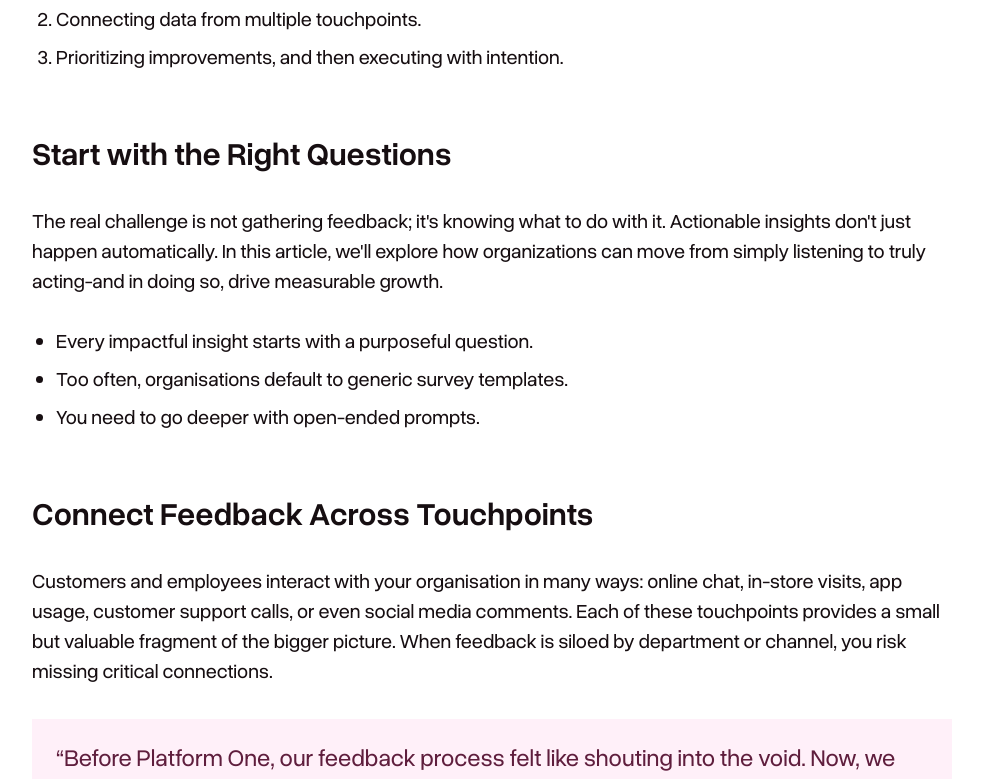
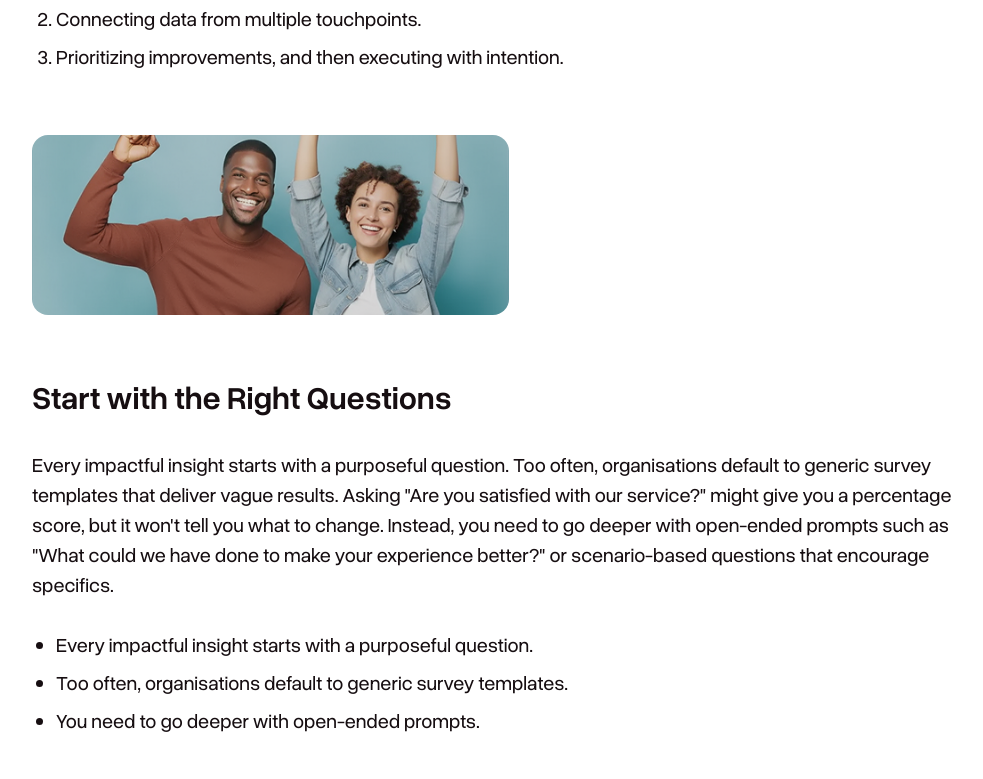
Before and after one commit to abdul-muhaimin-toha/platformone, a Next.js app: page /policies/1 in a window 1280 px wide. Shown: the part 720-1499 px from the top of the page, without its empty margins (284-1267 px from the left). Built offline with nearby package versions, Linux system fonts and the light colour scheme.

Commit message:
policies page done

```diff
--- a/app/policies/[slug]/page.tsx
+++ b/app/policies/[slug]/page.tsx
@@ -2,6 +2,7 @@ import Button from '@/components/globals/Button';
 import BlogsContent from '@/components/sections/insights/BlogsContent';
 import MobileNavDrawer from '@/components/sections/insights/MobileNavDrawer';
 import Sidebar from '@/components/sections/insights/sidebar/Sidebar';
+import PoliciesRichText from '@/components/sections/policies/PoliciesRichText';
 
 export default function PoliciesPage() {
   return (
@@ -62,7 +63,7 @@ export default function PoliciesPage() {
                 ]}
               />
               <div className="flex flex-col w-full gap-10 xl:gap-20">
-                <BlogsContent />
+                <PoliciesRichText />
               </div>
             </div>
             <MobileNavDrawer
--- a/components/sections/contactUs/contactForm/ContactUsForm.tsx
+++ b/components/sections/contactUs/contactForm/ContactUsForm.tsx
@@ -10,7 +10,6 @@ import { z } from 'zod';
 import { useForm, Controller } from 'react-hook-form';
 import { zodResolver } from '@hookform/resolvers/zod';
 
-/* ---------------- Zod Schema ---------------- */
 const contactUsSchema = z.object({
   firstName: z.string().min(1, 'First name is required'),
   lastName: z.string().min(1, 'Last name is required'),
@@ -18,8 +17,8 @@ const contactUsSchema = z.object({
   company: z.string().min(1, 'Company is required'),
   purpose: z.string().min(1, 'Purpose is required'),
   message: z.string().min(1, 'Message is required'),
-  terms: z.literal(true, {
-    errorMap: () => ({ message: 'You must accept the privacy policy' }),
+  terms: z.boolean().refine((val) => val === true, {
+    message: 'You must accept the privacy policy',
   }),
 });
 
--- a/components/sections/policies/PoliciesCard.tsx
+++ b/components/sections/policies/PoliciesCard.tsx
@@ -25,7 +25,7 @@ function PoliciesCard({ title, date, buttonText, className = '' }: PolicyCard) {
         {date}
       </p>
 
-      <Button variant="tertiary" className="mt-auto">
+      <Button href="/policies/details" variant="tertiary" className="mt-auto">
         {buttonText}
       </Button>
     </div>
--- /dev/null
+++ b/components/sections/policies/PoliciesRichText.tsx
@@ -0,0 +1,90 @@
+import Image from 'next/image';
+
+function PoliciesRichText() {
+  return (
+    <div className="w-full block">
+      <p className="text-xl leading-normal font-normal text-black my-8 first:mt-0 last:mb-0">
+        Feedback is the heartbeat of any customer experience strategy. It's the
+        unfiltered truth about how people perceive your brand, your products,
+        and your service. Yet, in many organizations, feedback is collected,
+        stored in a dashboard, and then left to gather digital dust. The
+        opportunity is lost—not because the feedback lacks value, but because
+        there's no clear path from insight to action.
+      </p>
+      <p className="text-xl leading-normal font-normal text-black my-8 first:mt-0 last:mb-0">
+        The real challenge is not gathering feedback; it's knowing what to do
+        with it. Actionable insights don't just happen automatically. In this
+        article, we'll explore how organizations can move from simply listening
+        to truly acting-and in doing so, drive measurable growth.
+      </p>
+      <ol className="text-xl leading-[1.3] text-black font-normal mt-8 mb-16 list-decimal flex flex-col gap-3 ml-6 first:mt-0 last:mb-0">
+        <li>They're the result of asking the right questions.</li>
+        <li>Connecting data from multiple touchpoints.</li>
+        <li>Prioritizing improvements, and then executing with intention.</li>
+      </ol>
+      <Image
+        src="/insights/top-card.png"
+        alt="Insight"
+        className=" object-cover w-full rounded-2xl sm:max-w-[477px] aspect-477/180 my-12 md:my-16 first:mt-0 last:mb-0"
+        width={477}
+        height={180}
+      />
+      <h3 className="text-[32px] leading-tight font-semibold text-black mt-16 mb-8 first:mt-0 last:mb-0">
+        Start with the Right Questions
+      </h3>
+      <p className="text-xl leading-normal font-normal text-black my-8 first:mt-0 last:mb-0">
+        Every impactful insight starts with a purposeful question. Too often,
+        organisations default to generic survey templates that deliver vague
+        results. Asking "Are you satisfied with our service?" might give you a
+        percentage score, but it won't tell you what to change. Instead, you
+        need to go deeper with open-ended prompts such as "What could we have
+        done to make your experience better?" or scenario-based questions that
+        encourage specifics.
+      </p>
+      <ul className="text-xl leading-[1.3] text-black font-normal mt-8 mb-16 list-disc flex flex-col gap-3 ml-6 first:mt-0 last:mb-0">
+        <li>Every impactful insight starts with a purposeful question. </li>
+        <li>Too often, organisations default to generic survey templates.</li>
+        <li>You need to go deeper with open-ended prompts.</li>
+      </ul>
+      <h3 className="text-[32px] leading-tight font-semibold text-black mt-16 mb-8 first:mt-0 last:mb-0">
+        Connect Feedback Across Touchpoints
+      </h3>
+      <p className="text-xl leading-normal font-normal text-black my-8 first:mt-0 last:mb-0">
+        Customers and employees interact with your organisation in many ways:
+        online chat, in-store visits, app usage, customer support calls, or even
+        social media comments. Each of these touchpoints provides a small but
+        valuable fragment of the bigger picture. When feedback is siloed by
+        department or channel, you risk missing critical connections.
+      </p>
+      <h3 className="text-[32px] leading-tight font-semibold text-black mt-16 mb-8 first:mt-0 last:mb-0">
+        Prioritise What Matters
+      </h3>
+      <p className="text-xl leading-normal font-normal text-black my-8 first:mt-0 last:mb-0">
+        Once you've consolidated your feedback, it's tempting to address
+        everything at once. But spreading your efforts too thin often leads to
+        shallow fixes that don't move the needle. Instead, prioritise issues
+        based on their potential business impact.
+      </p>
+      <h3 className="text-[32px] leading-tight font-semibold text-black mt-16 mb-8 first:mt-0 last:mb-0">
+        Close the Loop
+      </h3>
+      <p className="text-xl leading-normal font-normal text-black my-8 first:mt-0 last:mb-0">
+        Once you've consolidated your feedback, it's tempting to address
+        everything at once. But spreading your efforts too thin often leads to
+        shallow fixes that don't move the needle. Instead, prioritise issues
+        based on their potential business impact.
+      </p>
+      <h3 className="text-[32px] leading-tight font-semibold text-black mt-16 mb-8 first:mt-0 last:mb-0">
+        Final Thought
+      </h3>
+      <p className="text-xl leading-normal font-normal text-black my-8 first:mt-0 last:mb-0">
+        Once you've consolidated your feedback, it's tempting to address
+        everything at once. But spreading your efforts too thin often leads to
+        shallow fixes that don't move the needle. Instead, prioritise issues
+        based on their potential business impact.
+      </p>
+    </div>
+  );
+}
+
+export default PoliciesRichText;
```
